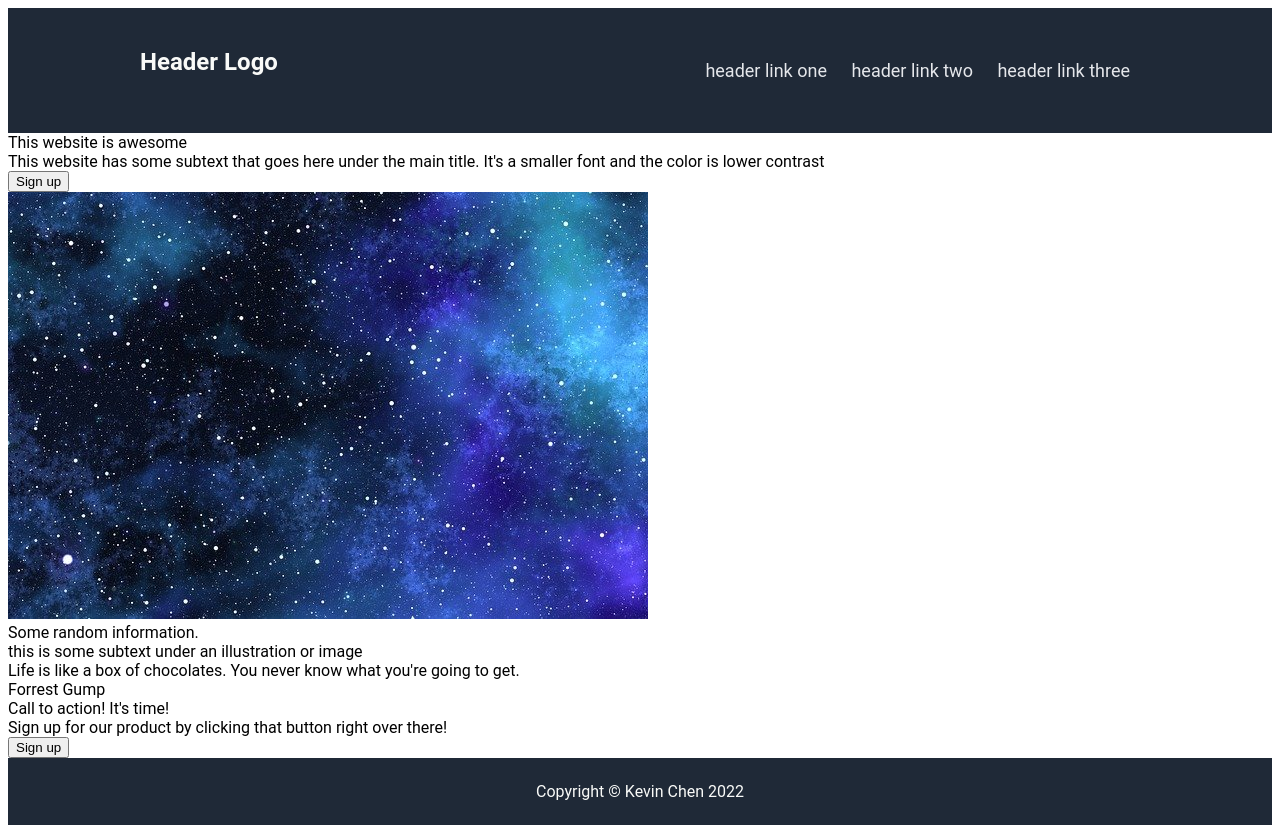
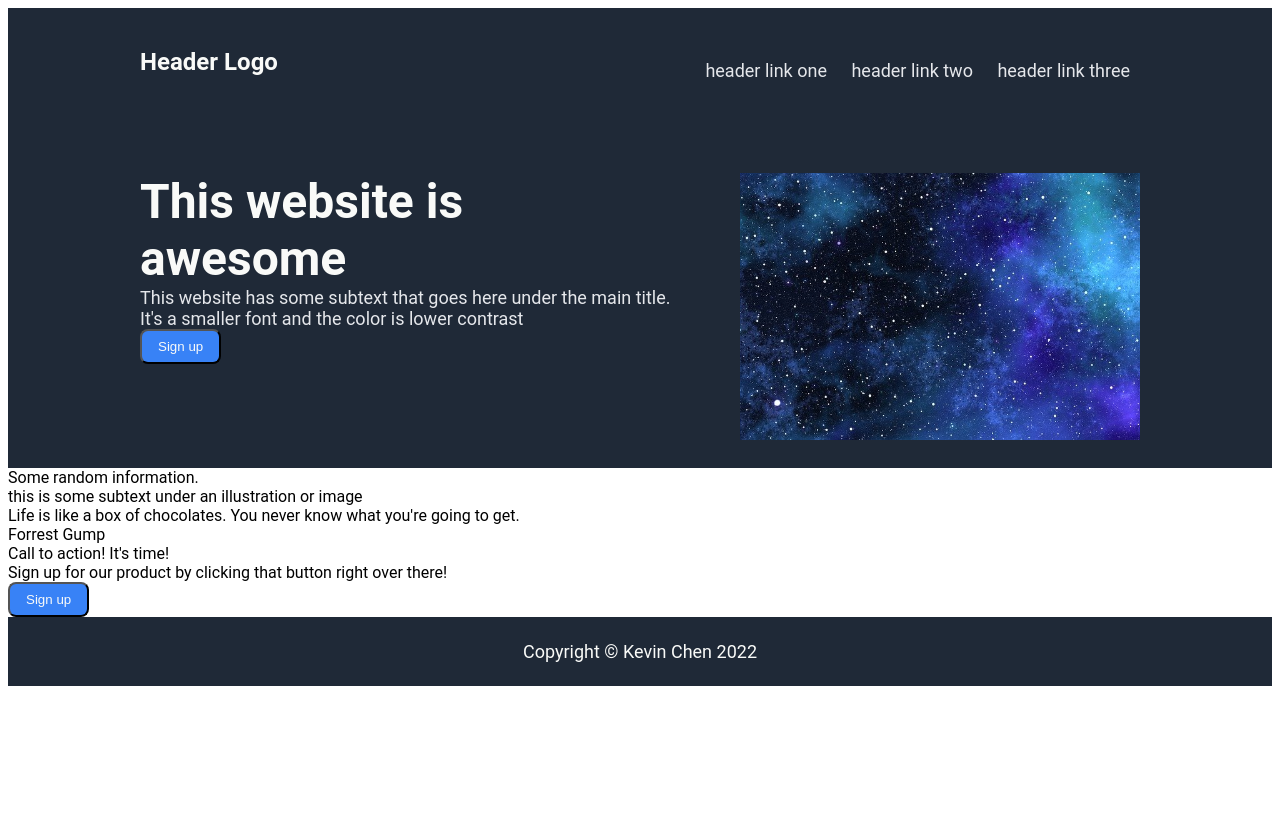
Before and after one commit to kevinwchen/odin-landing-page, a plain HTML site: page index.html in a window 1280 px wide. After the commit the page ends 800 px from the top, so only its background shows below. Drawn offline with Linux system fonts and the light colour scheme.

Commit message:
Reorganise header, add hero section styles

```diff
--- a/index.html
+++ b/index.html
@@ -10,7 +10,7 @@
 </head>
 <body>
     <div class="header">
-        <div class="header-contents">
+        <div class="header-bar">
             <div class="logotext">Header Logo</div>
             <div class="links">
                 <ul>
@@ -20,18 +20,18 @@
                 </ul>
             </div>
         </div>
-    </div>
-    <div class="body">
-        <div class="container-hero">
+        <div class="header-hero">
             <div class="left">
                 <div class="hero-maintext">This website is awesome</div>
                 <div class="hero-subtext">This website has some subtext that goes here under the main title. It's a smaller font and the color is lower contrast</div>
                 <button>Sign up</button>
             </div>
             <div class="right">
-                <img src="./images/placeholder.jpg" alt="Constellations">
+                <img src="./images/placeholder.jpg" alt="Constellations" width="400px">
             </div>
         </div>
+    </div>
+    <div class="body">
         <div class="container-info">
             <div class="info-text">
                 Some random information.
--- a/style.css
+++ b/style.css
@@ -14,11 +14,13 @@ body {
 .header {
     padding: 24px;
     justify-content: center;
+    align-items: center;
+    flex-direction: column;
+    gap: 64px;
 }
 
-.header-contents {
+.header-bar {
     display: flex;
-    flex-direction: row;
     width: 1000px;
     justify-content: space-between;
 }
@@ -47,7 +49,37 @@ a {
     color: #e5e7eb;
 }
 
+.header-hero {
+    display: flex;
+    width: 1000px;
+    justify-content: space-between;
+    gap: 64px;
+}
+
+.hero-maintext {
+    font-size: 48px;
+    font-weight: 700;
+}
+
+.hero-subtext {
+    font-size: 18px;
+    color: #e5e7eb;
+}
+
+button {
+    color: #f9faf8;
+    background-color: #3882f6;
+    padding: 8px 16px;
+    border-radius: 8px;
+}
+
+button:hover {
+    background-color: #f9faf8;
+    color: #3882f6;
+}
+
 .footer {
     align-items: center;
     padding: 24px;
+    font-size: 18px;
 }
```
